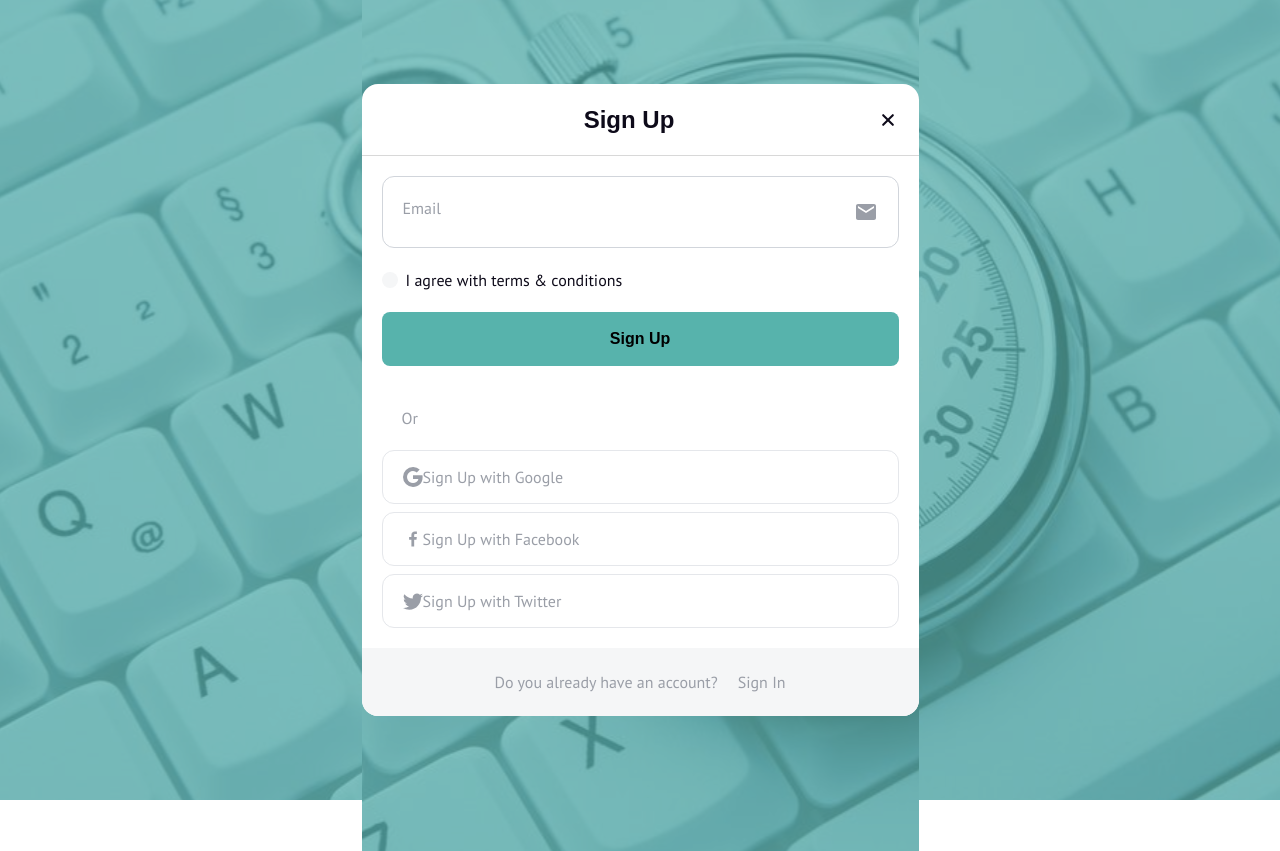
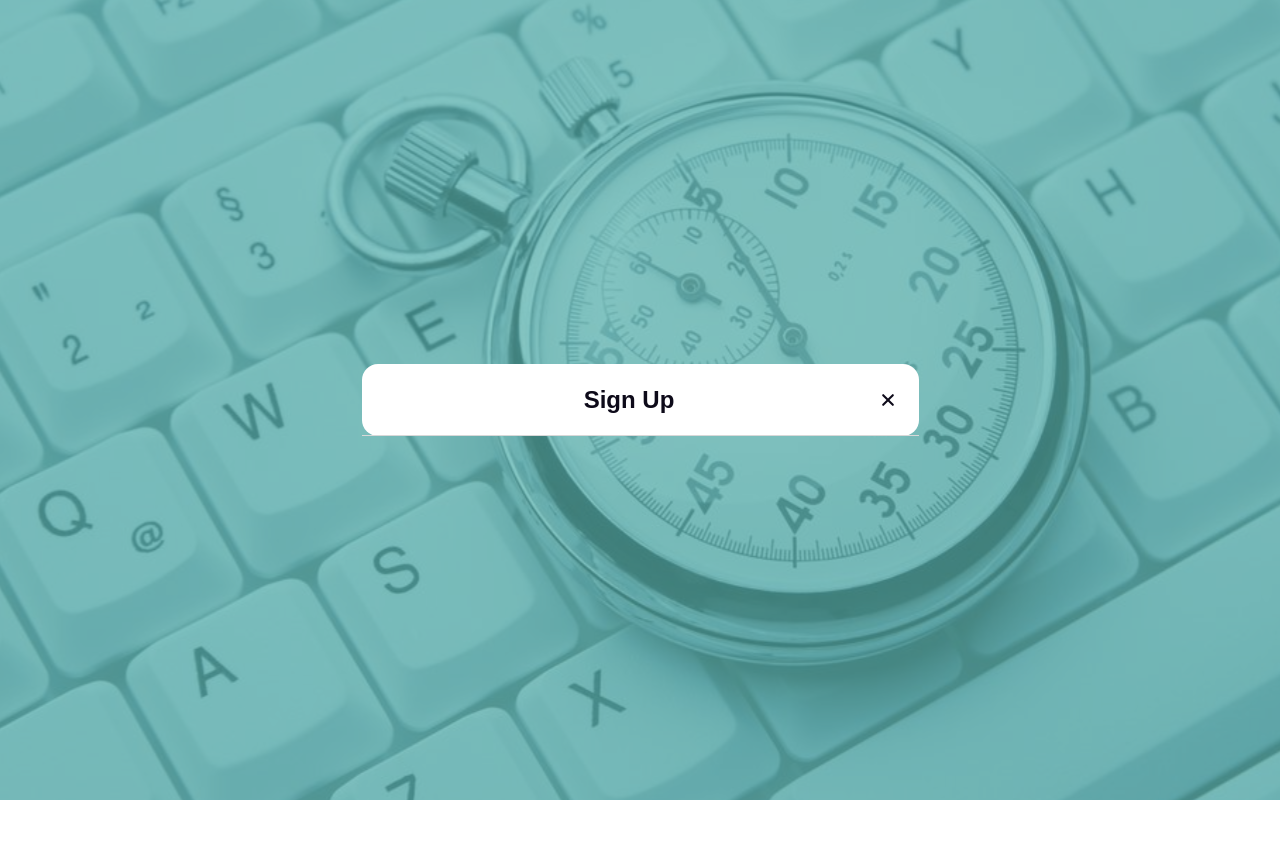
Before and after one commit to junior-8080/auctionApp, a Next.js app: page /auth/signup in a window 1280 px wide. After the commit the page ends 800 px from the top, so only its background shows below. Built offline with nearby package versions, Linux system fonts and the light colour scheme.

Commit message:
Add sign up page

```diff
--- /dev/null
+++ b/src/app/auth/signup/page.tsx
@@ -0,0 +1,8 @@
+import React from "react";
+import SignupPage from "@auth/pages/SignupPage";
+
+function Page() {
+  return <SignupPage />;
+}
+
+export default Page;
--- /dev/null
+++ b/src/features/auth/components/SignupFormOne.tsx
@@ -0,0 +1,7 @@
+import React from "react";
+
+function SignupFormOne() {
+  return <div></div>;
+}
+
+export default SignupFormOne;
--- /dev/null
+++ b/src/features/auth/pages/SignupPage.tsx
@@ -0,0 +1,13 @@
+import React from "react";
+import FormWrapper from "@auth/components/FormWrapper";
+import SignupFormOne from "@auth/components/SignupFormOne";
+
+function SignupPage() {
+  return (
+    <FormWrapper title={"Sign Up"}>
+      <SignupFormOne />
+    </FormWrapper>
+  );
+}
+
+export default SignupPage;
```
